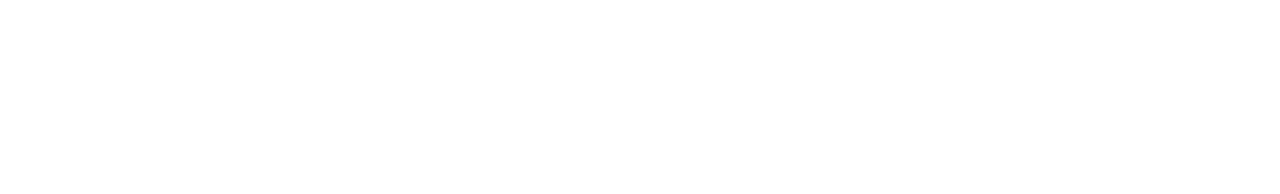
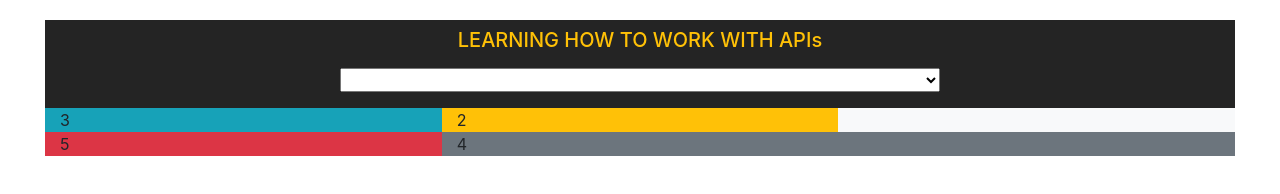
Before and after one commit to rezaSemyari70/maktab_API-countries, a plain HTML site: page index.html in a window 1280 px wide. Drawn offline with nearby package versions, Linux system fonts and the light colour scheme; no server answers.

Commit message:
add header

```diff
--- a/index.html
+++ b/index.html
@@ -6,14 +6,40 @@
     <!-- Required meta tags -->
     <meta charset="utf-8">
     <meta name="viewport" content="width=device-width, initial-scale=1, shrink-to-fit=no">
-
+    <link rel="stylesheet" href="style.css">
     <!-- Bootstrap CSS -->
     <link rel="stylesheet" href="https://stackpath.bootstrapcdn.com/bootstrap/4.3.1/css/bootstrap.min.css"
         integrity="sha384-ggOyR0iXCbMQv3Xipma34MD+dH/1fQ784/j6cY/iJTQUOhcWr7x9JvoRxT2MZw1T" crossorigin="anonymous">
 </head>
 
 <body>
+    <main>
+        <div class="container-fluid">
+            <div class="row header">
+                <div class="col header">
+                    <div>
+                        <h5 class="text-center text-warning pt-2">LEARNING HOW TO WORK WITH APIs</h5>
+                    </div>
+                    <div id="box-select" class="row justify-content-center my-3">
+                        <select name="" id="select-country">
+                            <option  disabled selected></option>
+                        </select>
+                    </div>
+                </div>
+            </div>
+            <div class="row order">
+                <div  class="col bg-light order-3 ">
+                </div>
+                <div id="call-Code" class="col bg-warning order-2">2</div>
+                <div id="info-country" class="col bg-info order-1">3</div>
+            </div>
+            <div class="row">
+                <div id="weather" class="col-4 bg-danger">5</div>
+                <div id="map" class="col-8 bg-secondary">4</div>
 
+            </div>
+        </div>
+    </main>
     <!-- Optional JavaScript -->
     <!-- jQuery first, then Popper.js, then Bootstrap JS -->
     <script src="https://code.jquery.com/jquery-3.3.1.slim.min.js"
@@ -25,6 +51,9 @@
     <script src="https://stackpath.bootstrapcdn.com/bootstrap/4.3.1/js/bootstrap.min.js"
         integrity="sha384-JjSmVgyd0p3pXB1rRibZUAYoIIy6OrQ6VrjIEaFf/nJGzIxFDsf4x0xIM+B07jRM" crossorigin="anonymous">
     </script>
+
+    <script src="https://cdnjs.cloudflare.com/ajax/libs/jquery/3.5.1/jquery.min.js"></script>
+    <script src="jQuery.js"></script>
 </body>
 
 </html>
--- /dev/null
+++ b/jQuery.js
@@ -0,0 +1,16 @@
+$(document).ready(function () {
+    var settings = {
+        "url": "https://restcountries.eu/rest/v2/all",
+        "method": "GET",
+        "timeout": 0,
+    };
+
+    $.ajax(settings).done(function (response) {
+        $('#select-country').empty();
+        for (const country of response) {
+            $('#select-country').append(`<option value = ${country.alpha3Code}>${country.name}</option>`)
+        }
+    });
+
+
+})
--- /dev/null
+++ b/style.css
@@ -0,0 +1,10 @@
+.container-fluid{
+    padding: 20px 60px !important;
+}
+
+.header{
+    background-color: rgb(36, 36, 36);
+}
+select{
+    width: 600px;
+}
```
